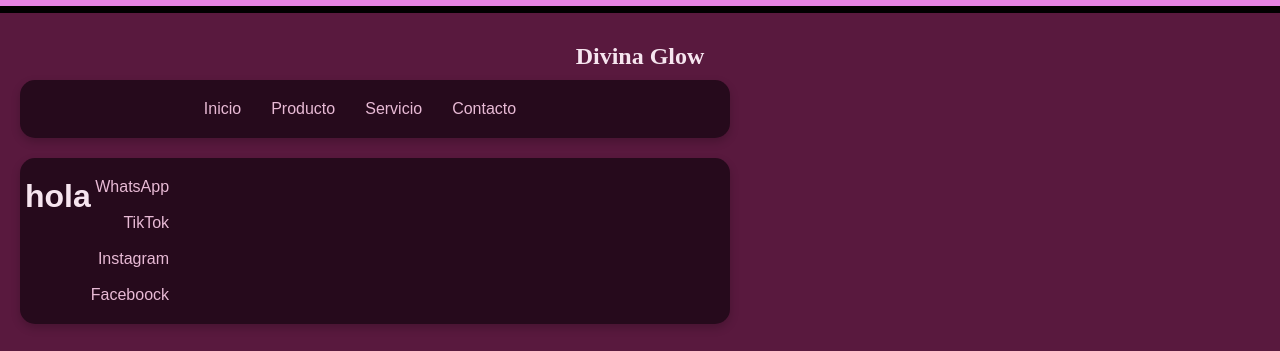
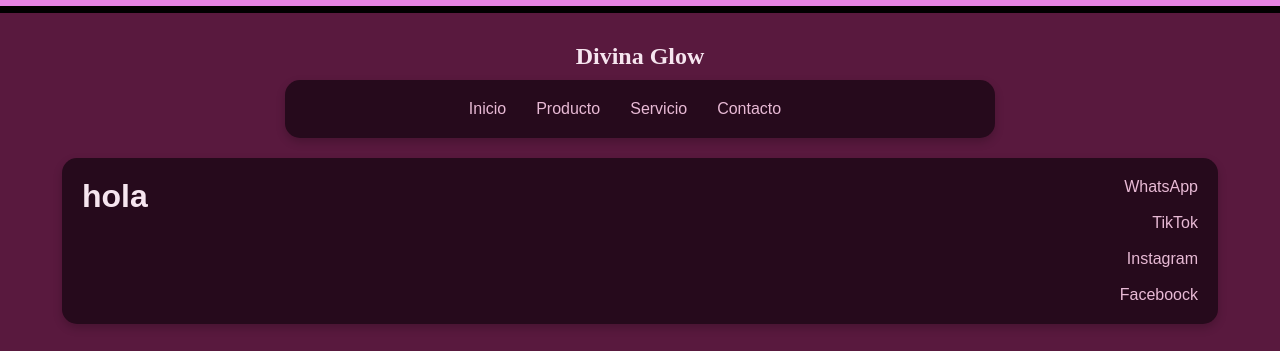
Before and after one commit to juanjmorenoofi-wq/Divina-Glow, a React (Vite) app: page / in a window 1280 px wide. Shown: the part 1082-1433 px from the top of the page. Built offline with nearby package versions, Linux system fonts and the light colour scheme.

Commit message:
actualizacion-footer

```diff
--- a/src/App.css
+++ b/src/App.css
@@ -211,20 +211,25 @@
   text-decoration: none;
 }
 .info {
-  width: 700px;
+  width: 90%;
   background: rgb(38, 10, 28);
   border-radius: 15px;
-  padding: 20px 5px;
+  padding: 20px;
   box-shadow: 0 4px 10px rgba(0, 0, 0, 0.2);
-  text-align: right;
+  text-align: left;
   font-family: Arial, sans-serif;
   margin-top: 20px;
   display: flex;
 }
+.ubicacion {
+  text-align: left;
+  width: 50%;
+}
+
 .contacto {
-  text-align: end;
-  margin-right: 50px;
+  text-align: right;
   display: block;
+  width: 50%;
 }
 .contacto a {
   text-decoration: none;
@@ -232,6 +237,11 @@
   margin-bottom: 10px;
   text-align: right;
 }
-.ubicacion {
-  text-align: left;
+
+/* CLASES GENERAL */
+@general;
+.flex {
+  display: flex;
+  justify-content: center;
+  align-items: center;
 }
--- a/src/components/footer.jsx
+++ b/src/components/footer.jsx
@@ -3,12 +3,15 @@ export function Footer() {
     <>
       <div className="footer">
         <h2>Divina Glow</h2>
+        <div className="flex">
           <div className="barra">
             <a href="">Inicio</a>
             <a href="">Producto</a>
             <a href="">Servicio</a>
             <a href="">Contacto</a>
           </div>
+        </div>
+        <div className="flex">
           <div className="info">
             <div className="ubicacion">
               <h1>hola</h1>
@@ -27,6 +30,7 @@ export function Footer() {
             </div>
           </div>
         </div>
+      </div>
     </>
   );
 }
```
Lines whose indentation alone changed are shown as unchanged.
